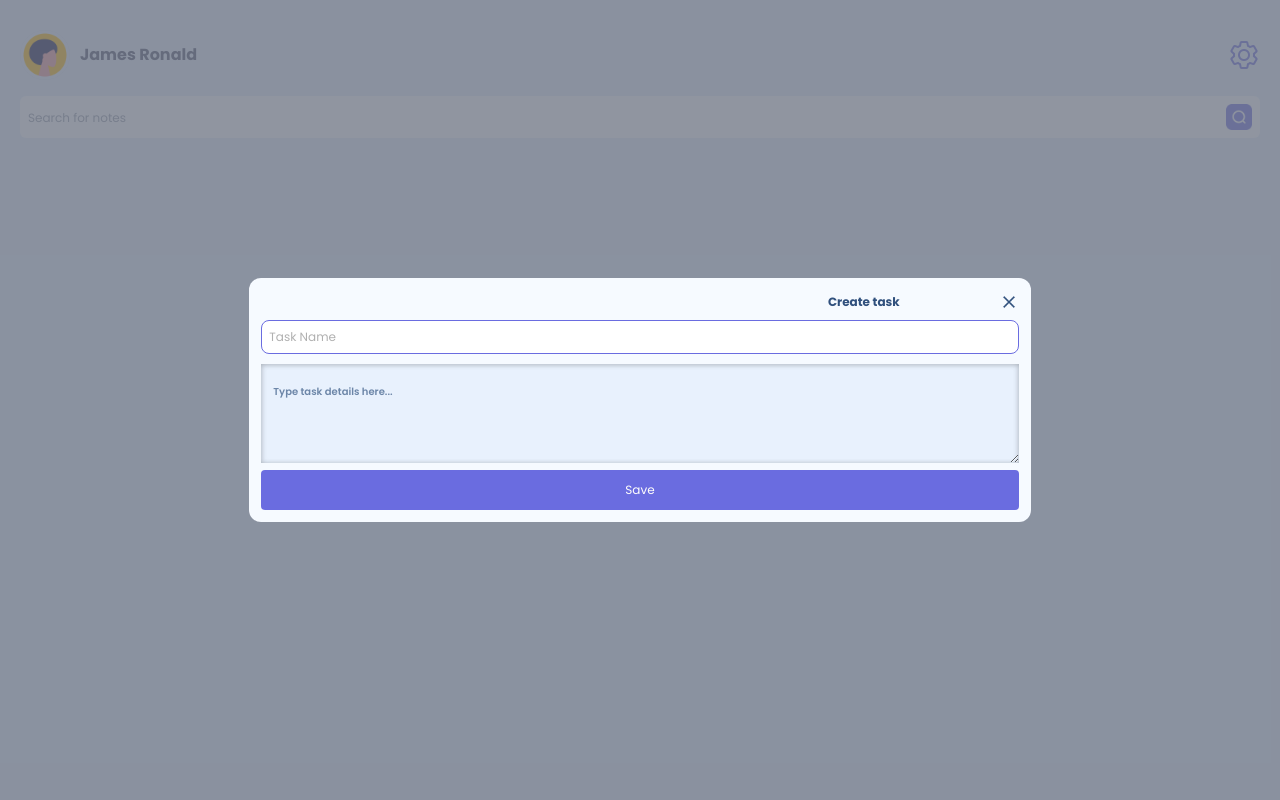
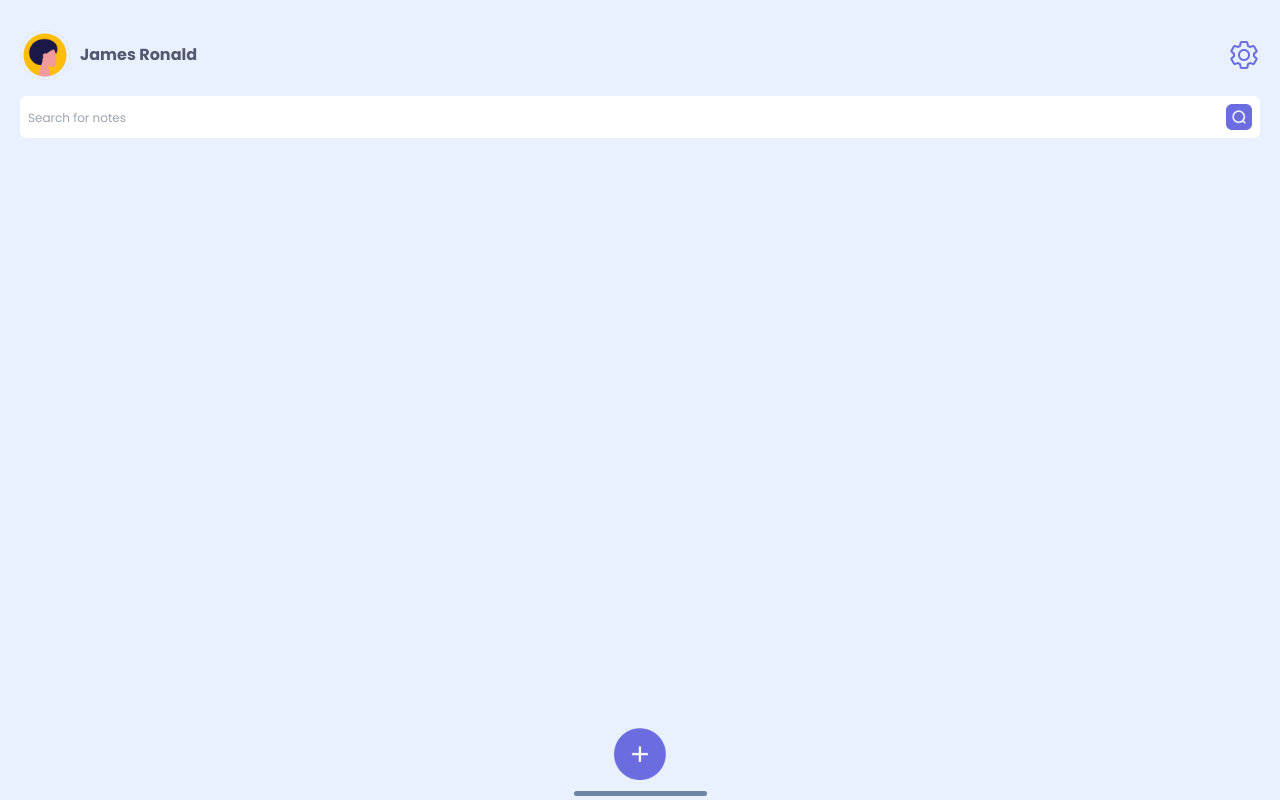
Before and after one commit to dlkokhta/To-Do-List-App, a Next.js app: page / in a window 1280 px wide. Built offline with nearby package versions, Linux system fonts and the light colour scheme.

Commit message:
add icon to trigger Create Task window with open/close functionality

```diff
--- a/src/app/page.tsx
+++ b/src/app/page.tsx
@@ -1,13 +1,34 @@
+"use client";
 import Header from "../components/Header";
 import SearchNotes from "../components/SearchNotes";
 import CreateTask from "../components/CreateTask";
+import Image from "next/image";
+import { useState } from "react";
 
 export default function Home() {
+  const [isCreateTaskOpen, setIsCreateTaskOpen] = useState<boolean>(false);
   return (
-    <div className="pt-[30px] px-5 bg-bgColor h-screen">
+    <div className="pt-[30px] px-5 bg-bgColor h-screen pb-28">
       <Header />
       <SearchNotes />
-      <CreateTask />
+      <CreateTask
+        isCreateTaskOpen={isCreateTaskOpen}
+        setIsCreateTaskOpen={setIsCreateTaskOpen}
+      />
+
+      <div className="flex justify-center h-full relative">
+        <div className="absolute bottom-4">
+          <Image
+            onClick={() => setIsCreateTaskOpen(true)}
+            alt="add task icon"
+            width={52}
+            height={52}
+            src="/add.png"
+          />
+        </div>
+
+        <div className="w-[133px] h-[5px] bg-[#6C86A8] mt-auto rounded-full"></div>
+      </div>
     </div>
   );
 }
--- a/src/components/CreateTask.tsx
+++ b/src/components/CreateTask.tsx
@@ -2,14 +2,30 @@ import React from "react";
 
 import Image from "next/image";
 
-export default function CreateTask() {
+interface CreateTaskProps {
+  isCreateTaskOpen: boolean;
+  setIsCreateTaskOpen: (isOpen: boolean) => void;
+}
+
+export default function CreateTask({
+  isCreateTaskOpen,
+  setIsCreateTaskOpen,
+}: CreateTaskProps) {
   return (
+    <>
+      {isCreateTaskOpen && (
         <div className="fixed inset-0 z-50 flex items-center justify-center bg-gray-500 bg-opacity-75 px-4">
           <div className="pt-[14px] pb-3 px-3 pt- flex flex-col bg-[#F6FAFF] rounded-xl">
             <div className="flex gap-[99px] ml-auto items-center">
               <h1 className="font-bold text-xs text-[#30507D]">Create task</h1>
               <div>
-            <Image alt="close icon" width={20} height={20} src="/close.png" />
+                <Image
+                  alt="close icon"
+                  width={20}
+                  height={20}
+                  src="/close.png"
+                  onClick={() => setIsCreateTaskOpen(false)}
+                />
               </div>
             </div>
 
@@ -28,5 +44,7 @@ export default function CreateTask() {
             </form>
           </div>
         </div>
+      )}
+    </>
   );
 }
```
Also changed, not shown: public/add.png (added). Lines whose indentation alone changed are shown as unchanged.
